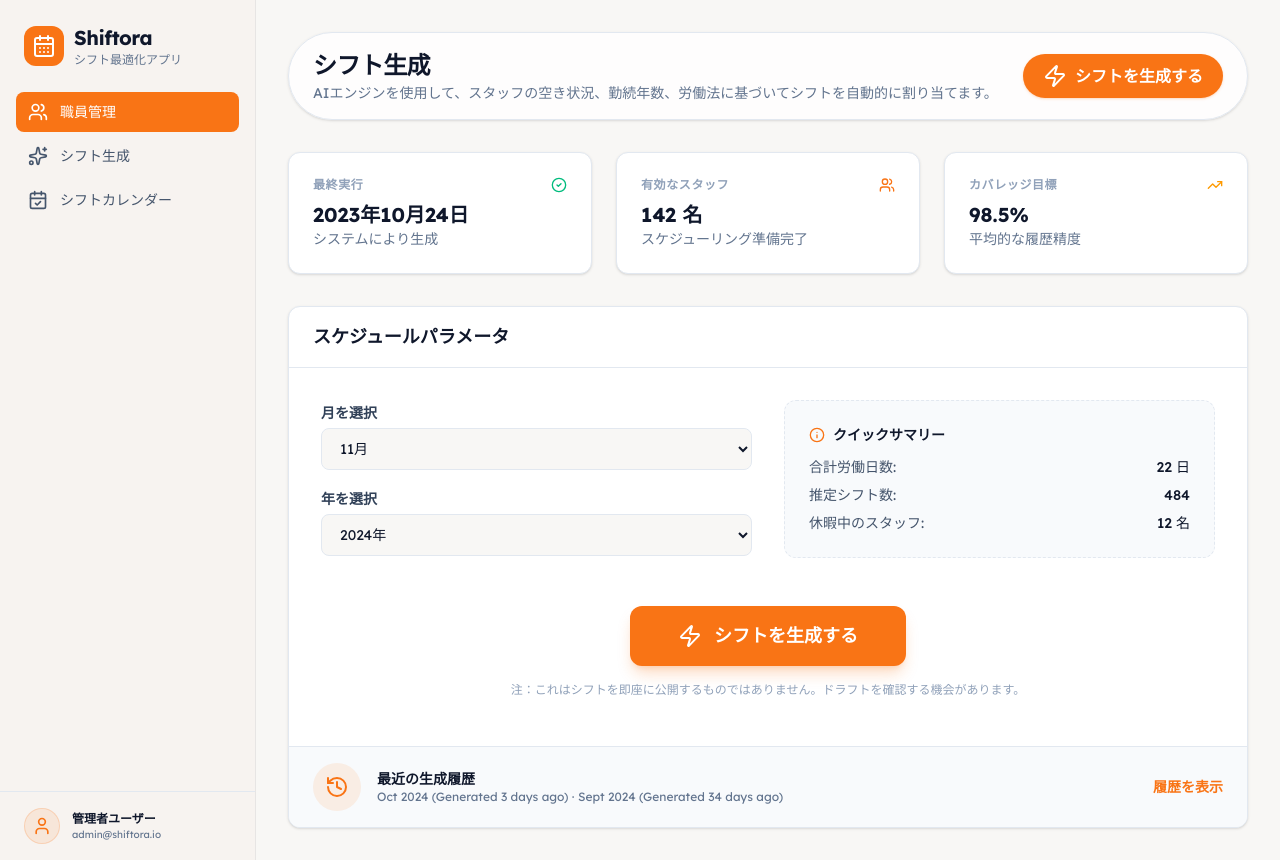
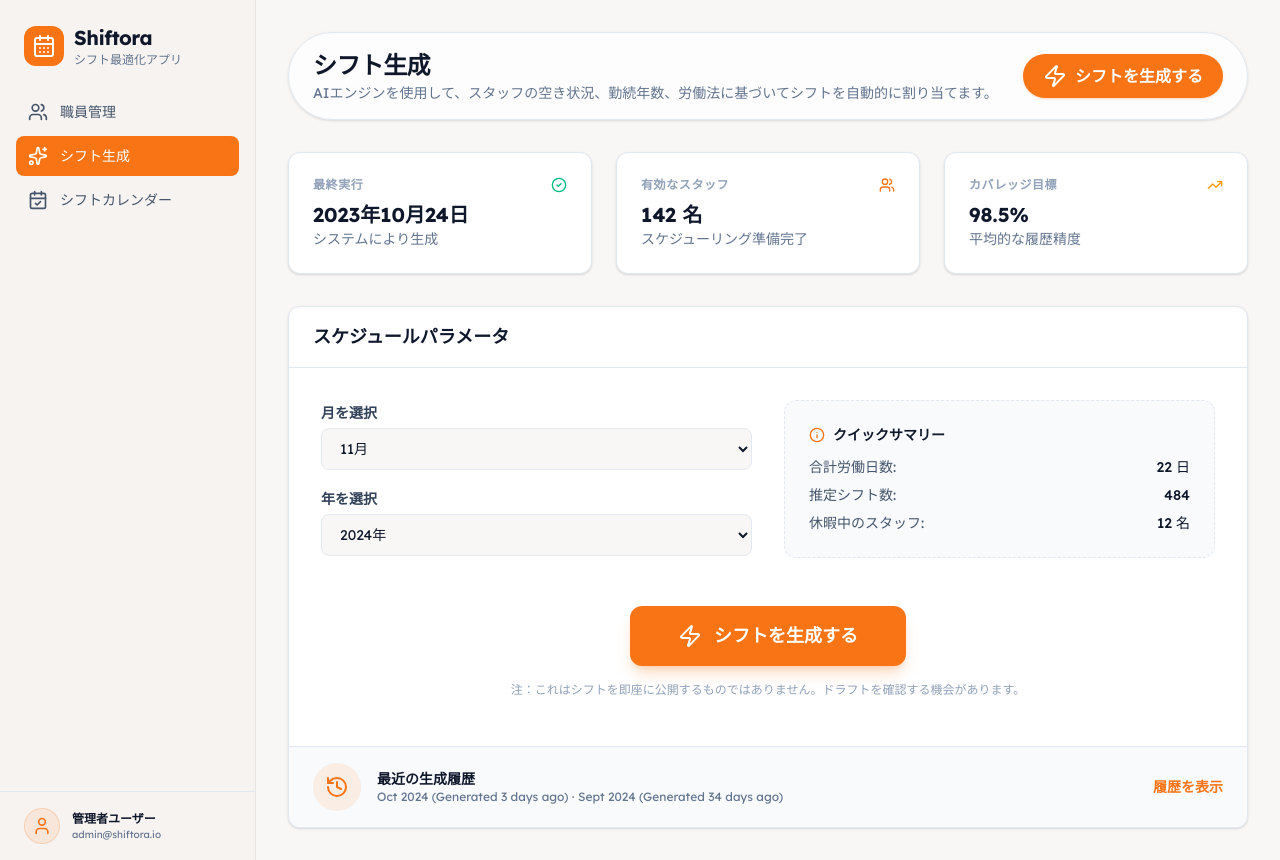
Before and after one commit to Kamon-Tahara-504/Shiftora, a Next.js app in the folder frontend/: page /shift/generate in a window 1280 px wide. Built offline with nearby package versions, Linux system fonts and the light colour scheme.

Commit message:
update: サイドバーにシフト生成画面へのナビゲーションを追加

```diff
--- a/frontend/src/components/org/OrgSidebar.tsx
+++ b/frontend/src/components/org/OrgSidebar.tsx
@@ -1,7 +1,30 @@
+ "use client";
+
 import { CalendarDays, Users, Sparkles, CalendarCheck, User } from "lucide-react";
 import Link from "next/link";
+import { usePathname } from "next/navigation";
 
 export function OrgSidebar() {
+  const pathname = usePathname();
+
+  const navItems = [
+    {
+      href: "/employees",
+      label: "職員管理",
+      Icon: Users,
+    },
+    {
+      href: "/shift/generate",
+      label: "シフト生成",
+      Icon: Sparkles,
+    },
+    {
+      href: "/shift/calendar",
+      label: "シフトカレンダー",
+      Icon: CalendarCheck,
+    },
+  ];
+
   return (
     <aside className="w-64 flex-shrink-0 border-r border-stone-200 bg-[#f7f3f0] flex flex-col">
       <div className="p-6">
@@ -19,27 +42,28 @@ export function OrgSidebar() {
       </div>
 
       <nav className="flex-1 px-4 space-y-1">
-        <Link
-          href="/employees"
-          className="flex items-center gap-3 px-3 py-2.5 rounded-lg bg-primary text-white font-medium transition-colors"
-        >
-          <Users className="size-5" />
-          <span className="text-sm">職員管理</span>
-        </Link>
-        <Link
-          href="/shift/generate"
-          className="flex items-center gap-3 px-3 py-2.5 rounded-lg text-slate-600 hover:bg-slate-100 font-medium transition-colors"
-        >
-          <Sparkles className="size-5" />
-          <span className="text-sm">シフト生成</span>
-        </Link>
-        <Link
-          href="/shift/calendar"
-          className="flex items-center gap-3 px-3 py-2.5 rounded-lg text-slate-600 hover:bg-slate-100 font-medium transition-colors"
-        >
-          <CalendarCheck className="size-5" />
-          <span className="text-sm">シフトカレンダー</span>
-        </Link>
+        {navItems.map(({ href, label, Icon }) => {
+          const isActive =
+            pathname === href || pathname.startsWith(`${href}/`);
+
+          const baseClasses =
+            "flex items-center gap-3 px-3 py-2.5 rounded-lg font-medium transition-colors";
+          const activeClasses = "bg-primary text-white";
+          const inactiveClasses = "text-slate-600 hover:bg-slate-100";
+
+          return (
+            <Link
+              key={href}
+              href={href}
+              className={`${baseClasses} ${
+                isActive ? activeClasses : inactiveClasses
+              }`}
+            >
+              <Icon className="size-5" />
+              <span className="text-sm">{label}</span>
+            </Link>
+          );
+        })}
       </nav>
 
       <div className="p-4 border-t border-slate-200">
@@ -49,7 +73,9 @@ export function OrgSidebar() {
           </div>
           <div className="flex-1 min-w-0">
             <p className="text-xs font-semibold truncate">管理者ユーザー</p>
-            <p className="text-[10px] text-slate-500 truncate">admin@shiftora.io</p>
+            <p className="text-[10px] text-slate-500 truncate">
+              admin@shiftora.io
+            </p>
           </div>
         </div>
       </div>
```
